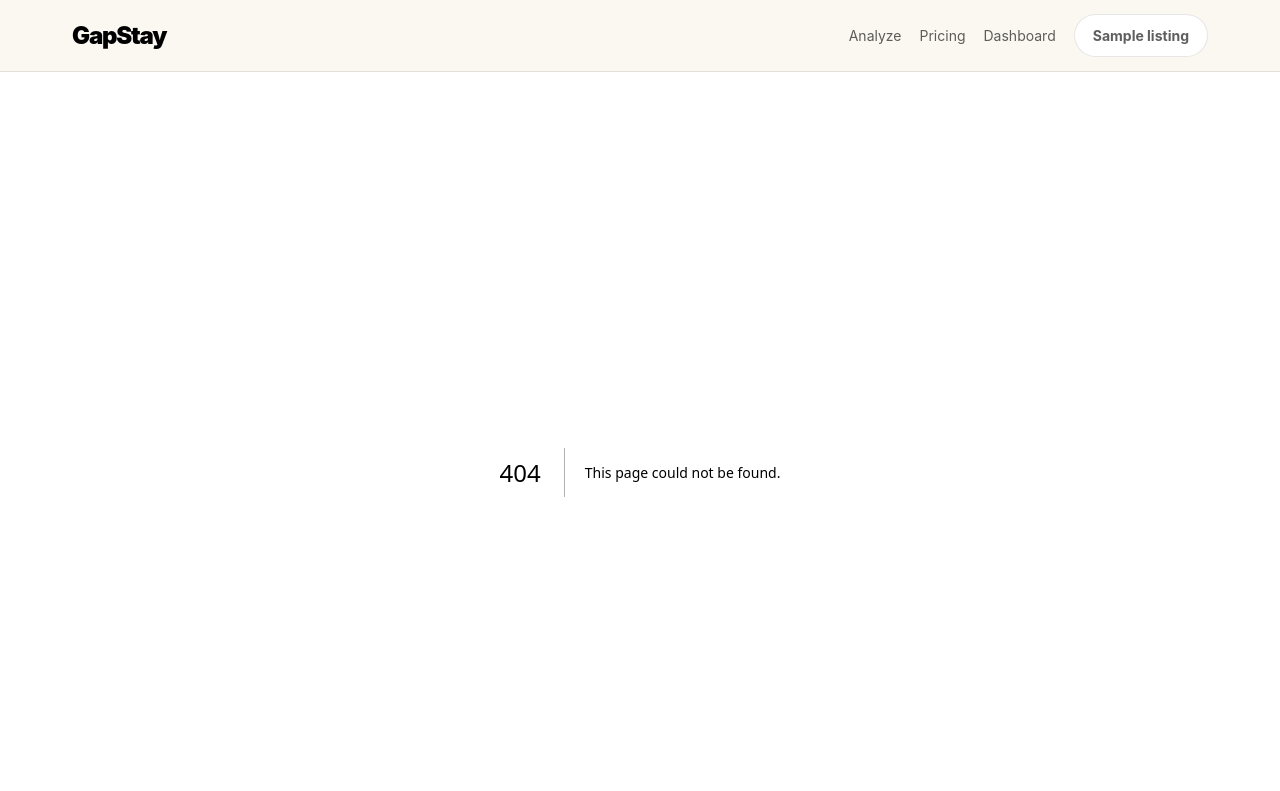
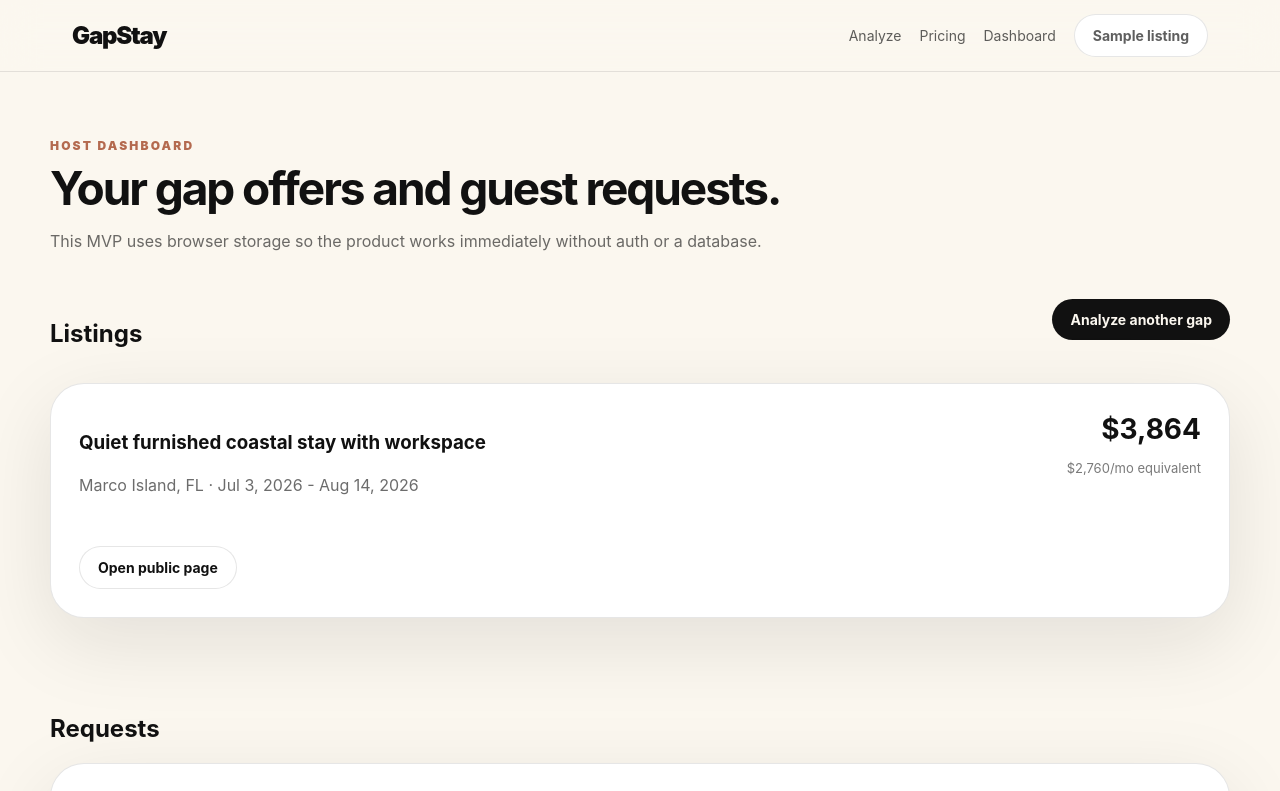
Before and after one commit to pissclams1/Pissclams, a Next.js app: page /dashboard in a window 1280 px wide. Before the commit this address had no page. Shown: the top 791 px of the page. Built offline with nearby package versions, Linux system fonts and the light colour scheme.

Commit message:
Add host dashboard

```diff
--- /dev/null
+++ b/app/dashboard/page.tsx
@@ -0,0 +1,15 @@
+"use client";
+import { useEffect, useState } from "react";
+import Link from "next/link";
+import { getInquiries, getListings, type Inquiry, type Listing } from "../../lib/store";
+import { money, prettyDate } from "../../lib/pricing";
+
+export default function DashboardPage(){
+  const [listings,setListings]=useState<Listing[]>([]);
+  const [inquiries,setInquiries]=useState<Inquiry[]>([]);
+  useEffect(()=>{setListings(getListings());setInquiries(getInquiries())},[]);
+  return <main className="wrap section topspace"><p className="kicker">Host dashboard</p><h1 className="big">Your gap offers and guest requests.</h1><p className="muted">This MVP uses browser storage so the product works immediately without auth or a database.</p>
+    <section className="section" style={{paddingTop:28}}><div className="heroCardTop"><h2>Listings</h2><Link className="darkpill" href="/host">Analyze another gap</Link></div><div className="grid" style={{marginTop:16}}>{listings.map(l=><div className="card pad" key={l.id}><div className="heroCardTop"><div><h3>{l.title}</h3><p className="muted">{l.city}, {l.state} · {prettyDate(l.analysis.startDate)} - {prettyDate(l.analysis.endDate)}</p></div><div style={{textAlign:"right"}}><b style={{fontSize:28}}>{money(l.analysis.recommendedTotal)}</b><p className="small">{money(l.analysis.monthlyEquivalent)}/mo equivalent</p></div></div><div className="actions"><Link className="pill" href={`/listing/${l.id}`}>Open public page</Link></div></div>)}</div></section>
+    <section><h2>Requests</h2>{inquiries.length===0?<div className="card pad"><p className="muted">No guest requests yet. Submit the sample listing form to see this populate.</p></div>:<table className="table card"><thead><tr><th>Name</th><th>Email</th><th>Stay type</th><th>Message</th></tr></thead><tbody>{inquiries.map(i=><tr key={i.id}><td>{i.name}</td><td>{i.email}</td><td>{i.reason}</td><td>{i.message}</td></tr>)}</tbody></table>}</section>
+  </main>
+}
```
